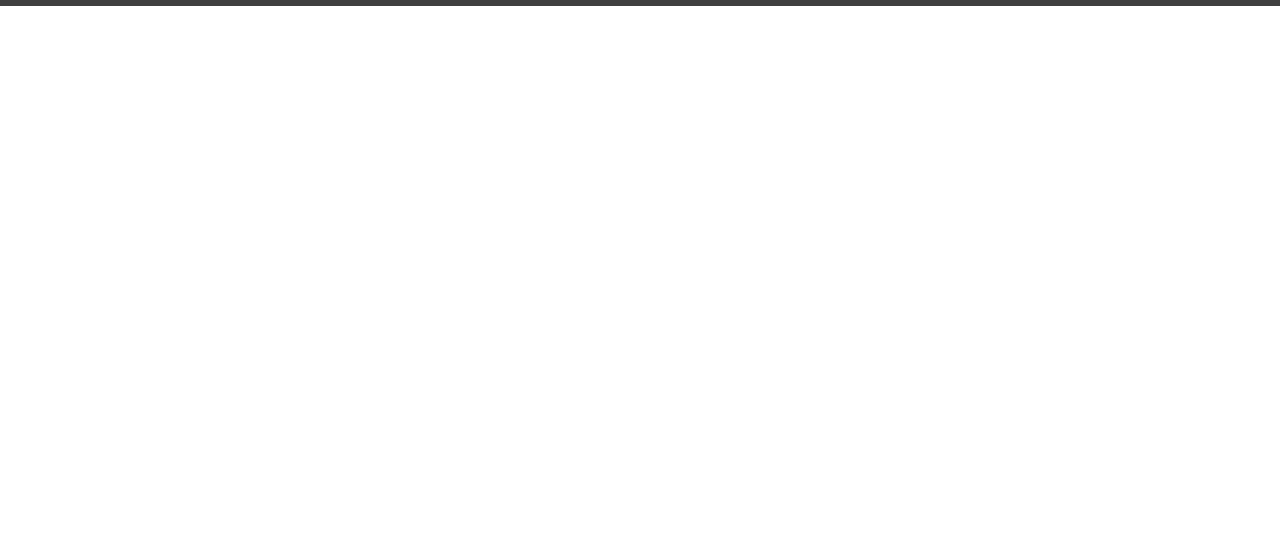
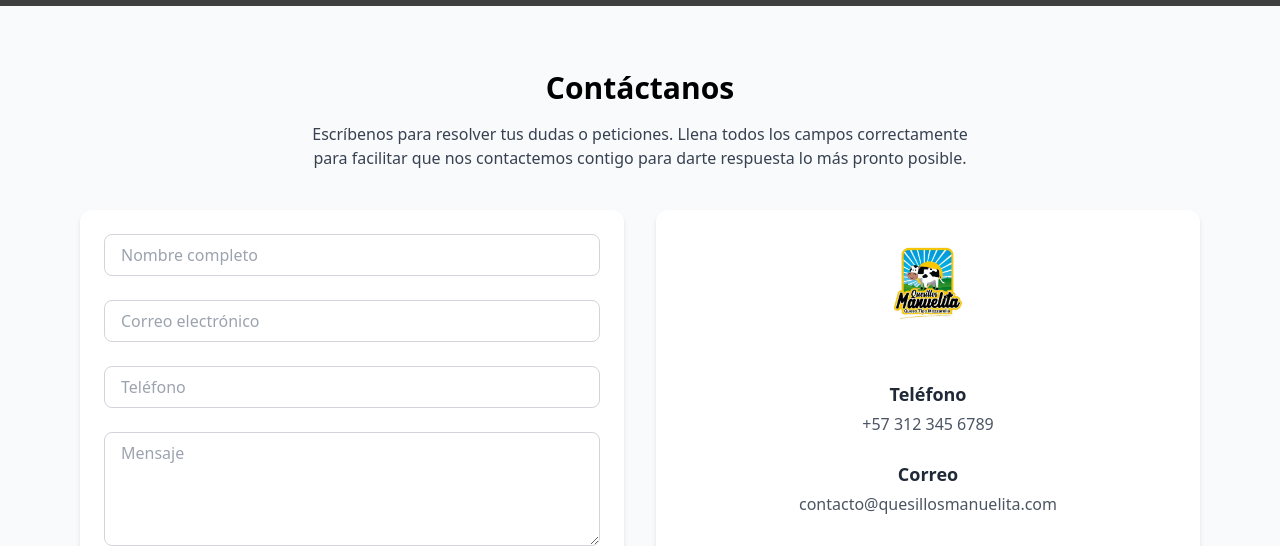
Before and after one commit to ingramirezrivera/quesillos-manuelita-landing, a React (Vite) app: page / in a window 1280 px wide. Shown: the part 2254-2800 px from the top of the page. Before the commit the page ends 2260 px from the top, so only its background shows below. Built offline with nearby package versions, Linux system fonts and the light colour scheme; grey boxes are pictures that could not be loaded.

Commit message:
Seccion de contacto lista

```diff
--- a/src/App.jsx
+++ b/src/App.jsx
@@ -2,6 +2,7 @@ import Header from "./components/Header";
 import Hero from "./features/hero/Hero";
 import Products from "./features/products/Products";
 import About from "./features/about/About";
+import Contact from "./features/contact/Contact";
 
 function App() {
   return (
@@ -10,6 +11,7 @@ function App() {
       <Hero />
       <Products />
       <About />
+      <Contact />
     </>
   );
 }
--- a/src/components/Header.jsx
+++ b/src/components/Header.jsx
@@ -79,7 +79,7 @@ export default function Header() {
     }`;
 
   return (
-    <header className="bg-white shadow-md sticky top-0 z-20 relative rounded-b-3xl">
+    <header className="bg-white shadow-md sticky top-0 z-50 relative rounded-b-3xl">
       <div className="relative flex items-center px-4 h-16 md:h-16 max-w-7xl mx-auto">
         {/* Logo */}
         <img
--- a/src/features/about/About.jsx
+++ b/src/features/about/About.jsx
@@ -6,7 +6,7 @@ export default function About() {
   return (
     <section
       id="about"
-      className="relative py-16 text-white overflow-hidden mt-16 md:mt-24"
+      className="relative py-16 text-white overflow-hidden mt-16 md:mt-24 z-0"
     >
       {/* Imagen de fondo */}
       <img
--- a/src/features/contact/contact.jsx
+++ b/src/features/contact/contact.jsx
@@ -1,69 +1,101 @@
+import logo from "../../assets/images/logos/logo.jpeg";
+
 export default function Contact() {
   return (
-    <section id="contact" className="py-20 bg-gray-50">
-      <div className="max-w-4xl mx-auto px-4">
-        <h2 className="text-3xl md:text-4xl font-bold text-center text-gray-800 mb-8">
-          Contáctanos
-        </h2>
+    <section id="contact" className="py-16 bg-gray-50">
+      <div className="max-w-6xl mx-auto px-4">
+        <h2 className="text-3xl text-center font-bold mb-4">Contáctanos</h2>
 
-        <form
-          className="bg-white rounded-xl shadow-md p-6 md:p-10 grid gap-6"
-          onSubmit={(e) => e.preventDefault()}
-        >
-          <div>
-            <label
-              htmlFor="name"
-              className="block text-sm font-medium text-gray-700 mb-1"
-            >
-              Nombre
-            </label>
+        <p className="text-gray-700 text-center mx-auto mb-10 max-w-2xl">
+          Escríbenos para resolver tus dudas o peticiones. Llena todos los
+          campos correctamente para facilitar que nos contactemos contigo para
+          darte respuesta lo más pronto posible.
+        </p>
+
+        {/* Contenedor de formulario e información */}
+        <div className="grid grid-cols-1 md:grid-cols-2 gap-8">
+          {/* Formulario */}
+          <form className="grid grid-cols-1 gap-6 bg-white rounded-xl shadow-md p-6">
             <input
               type="text"
-              id="name"
-              className="w-full px-4 py-2 border rounded-lg focus:outline-none focus:ring-2 focus:ring-primary"
+              name="name"
+              placeholder="Nombre completo"
+              className="border border-gray-300 rounded-lg px-4 py-2 focus:outline-none focus:ring-2 focus:ring-primary"
               required
             />
-          </div>
-
-          <div>
-            <label
-              htmlFor="email"
-              className="block text-sm font-medium text-gray-700 mb-1"
-            >
-              Correo electrónico
-            </label>
             <input
               type="email"
-              id="email"
-              className="w-full px-4 py-2 border rounded-lg focus:outline-none focus:ring-2 focus:ring-primary"
+              name="email"
+              placeholder="Correo electrónico"
+              className="border border-gray-300 rounded-lg px-4 py-2 focus:outline-none focus:ring-2 focus:ring-primary"
               required
             />
-          </div>
-
-          <div>
-            <label
-              htmlFor="message"
-              className="block text-sm font-medium text-gray-700 mb-1"
-            >
-              Mensaje
-            </label>
+            <input
+              type="tel"
+              name="phone"
+              placeholder="Teléfono"
+              className="border border-gray-300 rounded-lg px-4 py-2 focus:outline-none focus:ring-2 focus:ring-primary"
+            />
             <textarea
-              id="message"
+              name="message"
               rows="4"
-              className="w-full px-4 py-2 border rounded-lg focus:outline-none focus:ring-2 focus:ring-primary"
+              placeholder="Mensaje"
+              className="border border-gray-300 rounded-lg px-4 py-2 focus:outline-none focus:ring-2 focus:ring-primary"
               required
-            ></textarea>
-          </div>
-
-          <div className="text-center">
+            />
             <button
               type="submit"
-              className="bg-primary hover:bg-yellow-500 text-black font-semibold px-6 py-2 rounded-lg transition"
+              className="bg-primary text-black font-semibold px-6 py-2 rounded-lg hover:bg-yellow-500 transition-colors"
             >
               Enviar mensaje
             </button>
+          </form>
+
+          {/* Información de contacto */}
+
+          <div className="flex flex-col justify-center items-center gap-6 text-gray-800 bg-white rounded-xl shadow-md p-6 h-full">
+            <div className="flex justify-center items-center gap-4">
+              <img
+                src={logo}
+                alt="Logo"
+                className="w-20 h-20 mb-8 object-contain"
+              />
+            </div>
+            <div className="text-center">
+              <h3 className="font-semibold text-lg">Teléfono</h3>
+              <p className="text-gray-600 mt-1">+57 312 345 6789</p>
+            </div>
+            <div className="text-center">
+              <h3 className="font-semibold text-lg">Correo</h3>
+              <p className="text-gray-600 mt-1">
+                contacto@quesillosmanuelita.com
+              </p>
+            </div>
+            <div className="text-center">
+              <h3 className="font-semibold text-lg">Síguenos</h3>
+              <div className="flex justify-center gap-4 mt-2">
+                <a href="#" aria-label="Instagram">
+                  <svg
+                    className="w-6 h-6 text-gray-600 hover:text-primary transition"
+                    fill="currentColor"
+                    viewBox="0 0 24 24"
+                  >
+                    <path d="M7 2C4.8 2 2.8 2.8 1.3 4.3S0 7.3 0 9.5v5c0 2.2.8 4.2 2.3 5.7S4.8 22 7 22h10c2.2 0 4.2-.8 5.7-2.3S24 16.7 24 14.5v-5c0-2.2-.8-4.2-2.3-5.7S19.2 2 17 2H7zm5 5a5 5 0 110 10 5 5 0 010-10zm6.5-.5a1.5 1.5 0 110 3 1.5 1.5 0 010-3zM7 4h10c1.5 0 2.9.6 3.9 1.6C22.4 6.6 23 8 23 9.5v5c0 1.5-.6 2.9-1.6 3.9-1 1-2.4 1.6-3.9 1.6H7c-1.5 0-2.9-.6-3.9-1.6C2.6 17.4 2 16 2 14.5v-5C2 8 2.6 6.6 3.6 5.6 4.6 4.6 6 4 7 4z" />
+                  </svg>
+                </a>
+                <a href="#" aria-label="Facebook">
+                  <svg
+                    className="w-6 h-6 text-gray-600 hover:text-primary transition"
+                    fill="currentColor"
+                    viewBox="0 0 24 24"
+                  >
+                    <path d="M22 12c0-5.5-4.5-10-10-10S2 6.5 2 12c0 5 3.6 9.1 8.3 9.9v-7H8v-3h2.3V9.5c0-2.3 1.4-3.5 3.4-3.5 1 0 2 .2 2 .2v2.2H14c-1.1 0-1.5.7-1.5 1.4V12H16l-.5 3h-2v7c4.7-.8 8.3-4.9 8.3-9.9z" />
+                  </svg>
+                </a>
+              </div>
+            </div>
           </div>
-        </form>
+        </div>
       </div>
     </section>
   );
```
